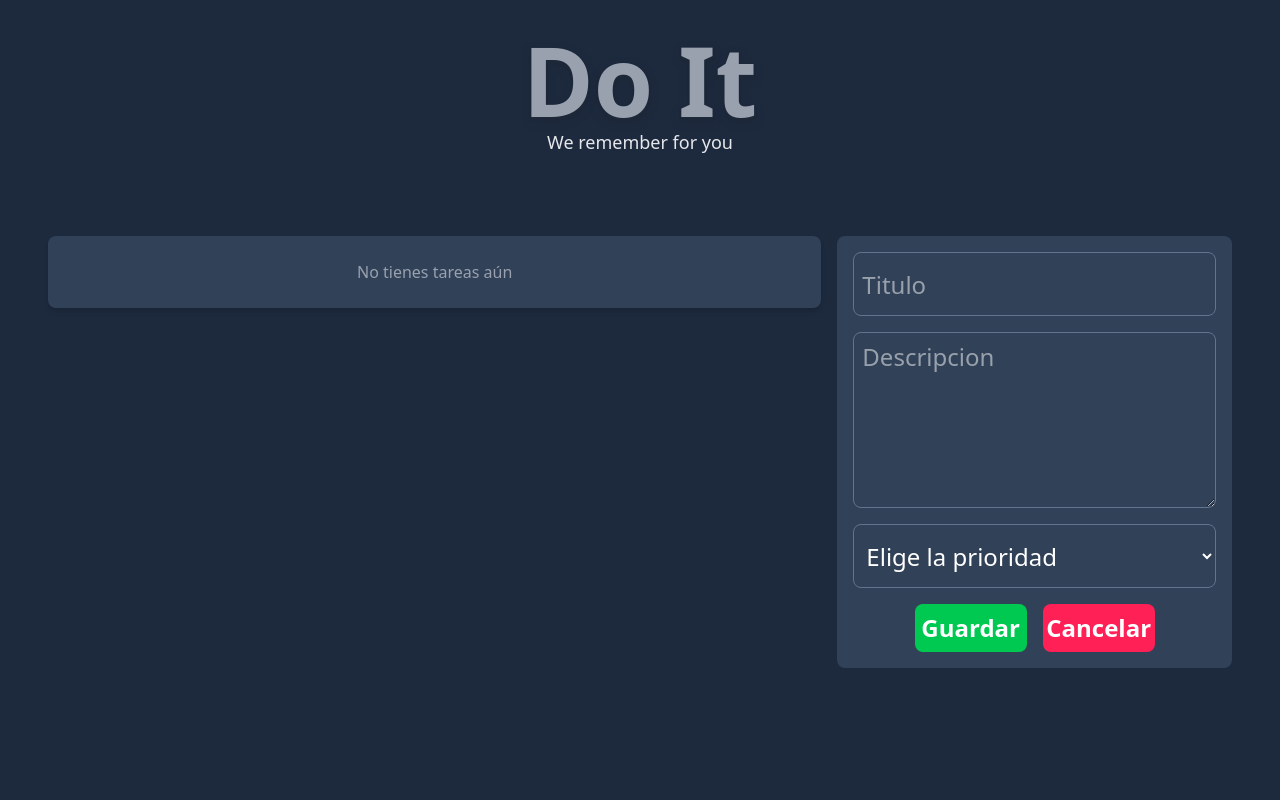
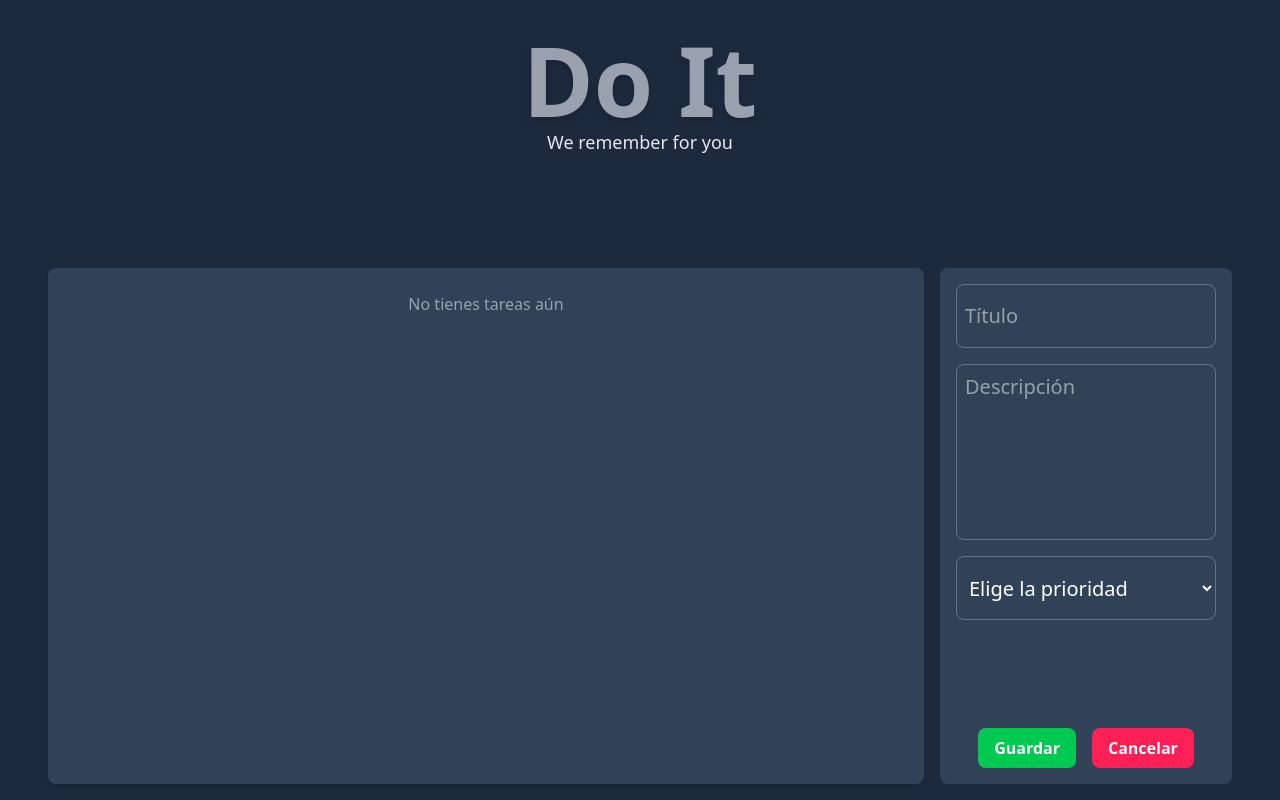
Before and after one commit to JuanManuel1904/ToDo, a React (Vite) app: page / in a window 1280 px wide. Both pictures are taken after a click on the button "Agregar". Built offline with nearby package versions, Linux system fonts and the light colour scheme.

Commit message:
Refactor Button, PopUp, TaskCard, and TaskForm components for improved styling and structure; enhance Home component functionality and layout; remove unused Task component.

```diff
--- a/src/components/Button.jsx
+++ b/src/components/Button.jsx
@@ -1,4 +1,7 @@
-const Button = ({ color, text, onClick, type }) => {
+const Button = ({ color, text, onClick, type, className = '' }) => {
+  const baseClasses =
+    'rounded-lg px-4 py-2 cursor-pointer transition duration-300 ease-in-out transform hover:scale-105 text-white text-sm sm:text-base font-semibold';
+
   const colorClasses = {
     rose: 'bg-rose-500 hover:bg-rose-400',
     blue: 'bg-blue-500 hover:bg-blue-400',
@@ -7,7 +10,7 @@ const Button = ({ color, text, onClick, type }) => {
 
   return (
     <button
-      className={`${colorClasses[color]}-500 rounded-lg w-28 cursor-pointer transition delay-50 duration-300 ease-in-out hover:scale-110 hover:bg-${color}-400`}
+      className={`${baseClasses} ${colorClasses[color]} ${className}`}
       onClick={onClick}
       type={type}
     >
--- a/src/components/PopUp.jsx
+++ b/src/components/PopUp.jsx
@@ -1,16 +1,19 @@
 import Button from './Button';
+
 const PopUp = ({ task, onClose, onDelete }) => {
   return (
-    <div className="fixed top-0 left-0 w-full h-full bg-opacity-40 flex justify-center items-center z-50 mt-12">
+    <div className="fixed inset-0 bg-black/50 flex justify-center items-center z-50 p-4">
       <div
-        className="bg-slate-800 p-4 rounded-lg shadow-xl shadow-slate-900 z-50 w-1/3 text-white my-10 h-2/3 grid grid-rows-3
-      "
+        className="bg-slate-800 p-4 rounded-lg shadow-xl shadow-slate-900 w-full max-w-lg
+                   text-white h-auto max-h-[90vh] flex flex-col gap-4 overflow-y-auto"
       >
-        <div className="bg-slate-700 rounded-lg mb-4 p-4">
-          <div className="flex justify-between items-center">
-            <h1 className="text-xl font-bold mb-2">Título</h1>
+        {/* Sección título */}
+        <div className="bg-slate-700 rounded-lg p-4">
+          <div className="flex justify-between items-center flex-wrap gap-2">
+            <h1 className="text-lg sm:text-xl font-bold">Título</h1>
             <span
-              className={`text-xl font-bold px-2 rounded-full  ${
+              className={`text-sm sm:text-base font-bold px-2 py-1 rounded-full
+                ${
                   task.priority === 'Urgente'
                     ? 'bg-rose-500/90'
                     : task.priority === 'Importante'
@@ -21,15 +24,31 @@ const PopUp = ({ task, onClose, onDelete }) => {
               {task.priority}
             </span>
           </div>
-          <h1 className="text-xl font-base mb-2 mx-4 ">{task.title}</h1>
+          <h1 className="text-base sm:text-lg font-normal mt-2 break-words">
+            {task.title}
+          </h1>
         </div>
-        <div className="bg-slate-700 rounded-lg p-4 h-54">
-          <h1 className="text-xl font-bold mb-2">Descripción</h1>
-          <p className="text-base mb-2 mx-4 ">{task.description}</p>
+
+        {/* Sección descripción */}
+        <div className="bg-slate-700 rounded-lg p-4">
+          <h1 className="text-lg sm:text-xl font-bold mb-2">Descripción</h1>
+          <p className="text-sm sm:text-base break-words">{task.description}</p>
         </div>
-        <div className="flex justify-center self-end text-2xl font-bold gap-4 h-12 text-white">
-          <Button color="blue" text="Cerrar" onClick={onClose} />
-          <Button color="rose" text="Eliminar" onClick={() => onDelete()} />
+
+        {/* Botones */}
+        <div className="flex flex-col sm:flex-row justify-center gap-2 sm:gap-4 text-lg sm:text-xl font-bold">
+          <Button
+            color="blue"
+            text="Cerrar"
+            onClick={onClose}
+            className="w-full sm:w-auto"
+          />
+          <Button
+            color="rose"
+            text="Eliminar"
+            onClick={onDelete}
+            className="w-full sm:w-auto"
+          />
         </div>
       </div>
     </div>
--- a/src/components/TaskForm.jsx
+++ b/src/components/TaskForm.jsx
@@ -5,7 +5,6 @@ const TaskForm = ({ toggleForm, addTask }) => {
   const [title, setTitle] = useState('');
   const [description, setDescription] = useState('');
   const [priority, setPriority] = useState('');
-
   const [color, setColor] = useState('');
 
   const eventColorValue = (color) => {
@@ -15,12 +14,7 @@ const TaskForm = ({ toggleForm, addTask }) => {
 
   const formSubmit = (e) => {
     e.preventDefault();
-    const newTask = {
-      title,
-      description,
-      priority,
-    };
-
+    const newTask = { title, description, priority };
     addTask(newTask);
     toggleForm();
   };
@@ -28,49 +22,44 @@ const TaskForm = ({ toggleForm, addTask }) => {
   const priorityColor = () => {
     switch (color) {
       case 'Urgente':
-        return 'bg-rose-500/90 rounded-lg h-16';
+        return 'bg-rose-500/90';
       case 'Importante':
-        return 'bg-orange-500/90 rounded-lg h-16';
+        return 'bg-orange-500/90';
       case 'Opcional':
-        return 'bg-green-500/90 rounded-lg h-16';
+        return 'bg-green-500/90';
       default:
-        return 'bg-slate-700 rounded-lg h-16';
+        return 'bg-slate-700';
     }
   };
 
   return (
-    <>
-      <form action="#" onSubmit={formSubmit} className="h-full w-full">
-        <div className="flex flex-col justify-end p-4 bg-slate-700 rounded-lg h-full gap-y-4">
-          <div className="text-white flex flex-col text-2xl gap-y-4 h-full">
+    <form onSubmit={formSubmit} className="h-full w-full">
+      <div className="flex flex-col justify-end p-4 bg-slate-700 rounded-lg h-full gap-y-3 sm:gap-y-4">
+        {/* Campos */}
+        <div className="text-white flex flex-col text-lg sm:text-xl gap-y-3 sm:gap-y-4 h-full">
           <input
             type="text"
             value={title}
             maxLength={30}
-              onChange={(e) => {
-                setTitle(e.target.value);
-              }}
-              placeholder="Titulo"
-              className="border border-slate-500 rounded-lg h-16 p-2"
+            onChange={(e) => setTitle(e.target.value)}
+            placeholder="Título"
+            className="border border-slate-500 rounded-lg min-h-[3rem] sm:min-h-[4rem] p-2 w-full"
             required
           />
 
           <textarea
-              type="text"
             maxLength={300}
             value={description}
-              onChange={(e) => {
-                setDescription(e.target.value);
-              }}
-              placeholder="Descripcion"
-              className="border border-slate-500 rounded-lg h-44 p-2"
+            onChange={(e) => setDescription(e.target.value)}
+            placeholder="Descripción"
+            className="border border-slate-500 rounded-lg min-h-[6rem] sm:min-h-[11rem] p-2 w-full resize-none"
           />
 
           <select
             name="priority"
             id="priority"
             onChange={eventColorValue}
-              className={`border border-slate-500 rounded-lg h-16 p-2 ${priorityColor()}`}
+            className={`border border-slate-500 rounded-lg min-h-[3rem] sm:min-h-[4rem] p-2 w-full ${priorityColor()}`}
             required
           >
             <option value="" hidden>
@@ -87,18 +76,25 @@ const TaskForm = ({ toggleForm, addTask }) => {
             </option>
           </select>
         </div>
-          <div className="flex justify-center-safe text-2xl font-bold gap-4 h-12 text-white">
-            <Button color="green" text="Guardar" type="submit" />
+
+        {/* Botones */}
+        <div className="flex flex-col sm:flex-row justify-center gap-2 sm:gap-4 text-lg sm:text-xl font-bold text-white">
+          <Button
+            color="green"
+            text="Guardar"
+            type="submit"
+            className="w-full sm:w-auto"
+          />
           <Button
             color="rose"
             text="Cancelar"
             type="button"
             onClick={toggleForm}
+            className="w-full sm:w-auto"
           />
         </div>
       </div>
     </form>
-    </>
   );
 };
 
--- a/src/pages/Home.jsx
+++ b/src/pages/Home.jsx
@@ -16,22 +16,15 @@ const Home = () => {
   const [popUp, setPopUp] = useState(false);
   const [infoModal, setInfoModal] = useState(null);
 
-  const toggleForm = () => {
-    setShowForm(!showForm);
-  };
-
-  const toggleDeleteSelection = () => {
-    setDeleteSelection(!deleteSelection);
-  };
+  const toggleForm = () => setShowForm(!showForm);
+  const toggleDeleteSelection = () => setDeleteSelection(!deleteSelection);
 
   const addTaskDeleteList = (title) => {
     if (deleteTaskList.includes(title)) {
-      const updatedList = deleteTaskList.filter((task) => task !== title);
-      setDeleteTaskList(updatedList);
+      setDeleteTaskList(deleteTaskList.filter((task) => task !== title));
     } else {
       setDeleteTaskList([...deleteTaskList, title]);
     }
-    console.log(taskList);
   };
 
   const individualDelete = () => {
@@ -41,18 +34,15 @@ const Home = () => {
   };
 
   const multipleDelete = () => {
-    const newtaskList = taskList.filter(
-      (task) => !deleteTaskList.includes(task.title)
+    setTaskList(
+      taskList.filter((task) => !deleteTaskList.includes(task.title))
     );
-    setTaskList(newtaskList);
     setDeleteTaskList([]);
     toggleDeleteSelection();
   };
 
   const addTask = (newtask) => {
-    const newTaskList = [...taskList];
-    newTaskList.push(newtask);
-    setTaskList(newTaskList);
+    setTaskList([...taskList, newtask]);
   };
 
   useEffect(() => {
@@ -74,7 +64,6 @@ const Home = () => {
 
   useEffect(() => {
     if (!storageLoaded) return;
-
     try {
       localStorage.setItem('tasks', JSON.stringify(taskList));
     } catch (error) {
@@ -83,43 +72,44 @@ const Home = () => {
   }, [taskList, storageLoaded]);
 
   return (
-    <>
-      <div
-        className={
-          'main-container bg-slate-800 min-h-screen flex flex-col px-12'
-        }
-      >
+    <div className="bg-slate-800 min-h-screen flex flex-col px-4 sm:px-8 lg:px-12">
       {popUp && (
-          <div>
         <PopUp
           task={infoModal}
           open={popUp}
           onDelete={individualDelete}
           onClose={() => {
-                (setPopUp(false), setInfoModal(null));
+            setPopUp(false);
+            setInfoModal(null);
           }}
         />
-          </div>
       )}
-        <header className="flex-row place-items-center">
-          <h1 className="text-gray-400 text-8xl font-semibold font-sans mt-8 text-shadow-lg text-shadow-gray-800">
+
+      <header className="text-center mt-8">
+        <h1 className="text-gray-400 text-4xl sm:text-6xl lg:text-8xl font-semibold font-sans drop-shadow-lg">
           Do It
         </h1>
-          <h1 className="text-gray-200 text-lg">We remember for you</h1>
+        <h2 className="text-gray-200 text-base sm:text-lg">
+          We remember for you
+        </h2>
       </header>
-        <div className={`${popUp ? 'blur-lg opacity-50 ' : ''}`}>
-          <div className="gap-4 min-h-16">
+
+      <div
+        className={`${popUp ? 'blur-lg opacity-50' : ''} flex flex-col flex-grow`}
+      >
+        <div className="gap-4 min-h-16 my-4">
           {!showForm &&
             (deleteSelection ? (
-                <div className="flex justify-end-safe text-2xl font-bold gap-4 h-12 text-white">
+              <div className="flex flex-col sm:flex-row justify-end gap-2 sm:gap-4 font-bold text-white">
                 <Button
                   color="rose"
-                    className="w-40"
+                  className="w-full sm:w-40"
                   text="Eliminar"
                   onClick={multipleDelete}
                 />
                 <Button
                   color="blue"
+                  className="w-full sm:w-auto"
                   text="Cancelar"
                   onClick={() => {
                     toggleDeleteSelection();
@@ -128,10 +118,16 @@ const Home = () => {
                 />
               </div>
             ) : (
-                <div className="flex justify-end-safe text-2xl font-bold gap-4 h-12 text-white">
-                  <Button color="green" text="Agregar" onClick={toggleForm} />
+              <div className="flex flex-col sm:flex-row justify-end gap-2 sm:gap-4 font-bold text-white">
+                <Button
+                  color="green"
+                  className="w-full sm:w-auto"
+                  text="Agregar"
+                  onClick={toggleForm}
+                />
                 <Button
                   color="rose"
+                  className="w-full sm:w-auto"
                   text="Eliminar"
                   onClick={() => {
                     toggleDeleteSelection();
@@ -141,15 +137,16 @@ const Home = () => {
               </div>
             ))}
         </div>
-          <div className="flex flex-row flex-grow h-full gap-4">
-            <main className="w-full mx-auto space-y-6 h-full py-4">
-              <section className="bg-slate-700 p-6 rounded-lg shadow-md h-full w-full">
+
+        <div className="flex flex-col lg:flex-row flex-grow gap-4">
+          <main className="w-full mx-auto space-y-6 py-4">
+            <section className="bg-slate-700 p-4 sm:p-6 rounded-lg shadow-md h-full w-full">
               {taskList.length === 0 ? (
                 <p className="text-center text-gray-400">
                   No tienes tareas aún
                 </p>
               ) : (
-                  <div className="grid grid-cols-1 sm:grid-cols-2 md:grid-cols-3 lg:grid-cols-4 gap-4 text-white">
+                <div className="grid grid-cols-1 sm:grid-cols-2 md:grid-cols-3 lg:grid-cols-4 gap-3 sm:gap-4 text-white">
                   {taskList.map((task) => (
                     <TaskCard
                       key={task.title}
@@ -158,7 +155,8 @@ const Home = () => {
                       deleteTaskList={deleteTaskList}
                       addTaskDeleteList={addTaskDeleteList}
                       onClick={() => {
-                          (setInfoModal(task), setPopUp(true));
+                        setInfoModal(task);
+                        setPopUp(true);
                       }}
                     />
                   ))}
@@ -168,14 +166,13 @@ const Home = () => {
           </main>
 
           {showForm && (
-              <div className="w-1/3 py-4 h-full">
+            <aside className="w-full lg:w-1/3 py-4">
               <TaskForm toggleForm={toggleForm} addTask={addTask} />
-              </div>
+            </aside>
           )}
         </div>
       </div>
     </div>
-    </>
   );
 };
 
```
Also changed, not shown: src/components/TaskCard.jsx (+16 -17 lines), src/components/Task.jsx (deleted). Lines whose indentation alone changed are shown as unchanged.
